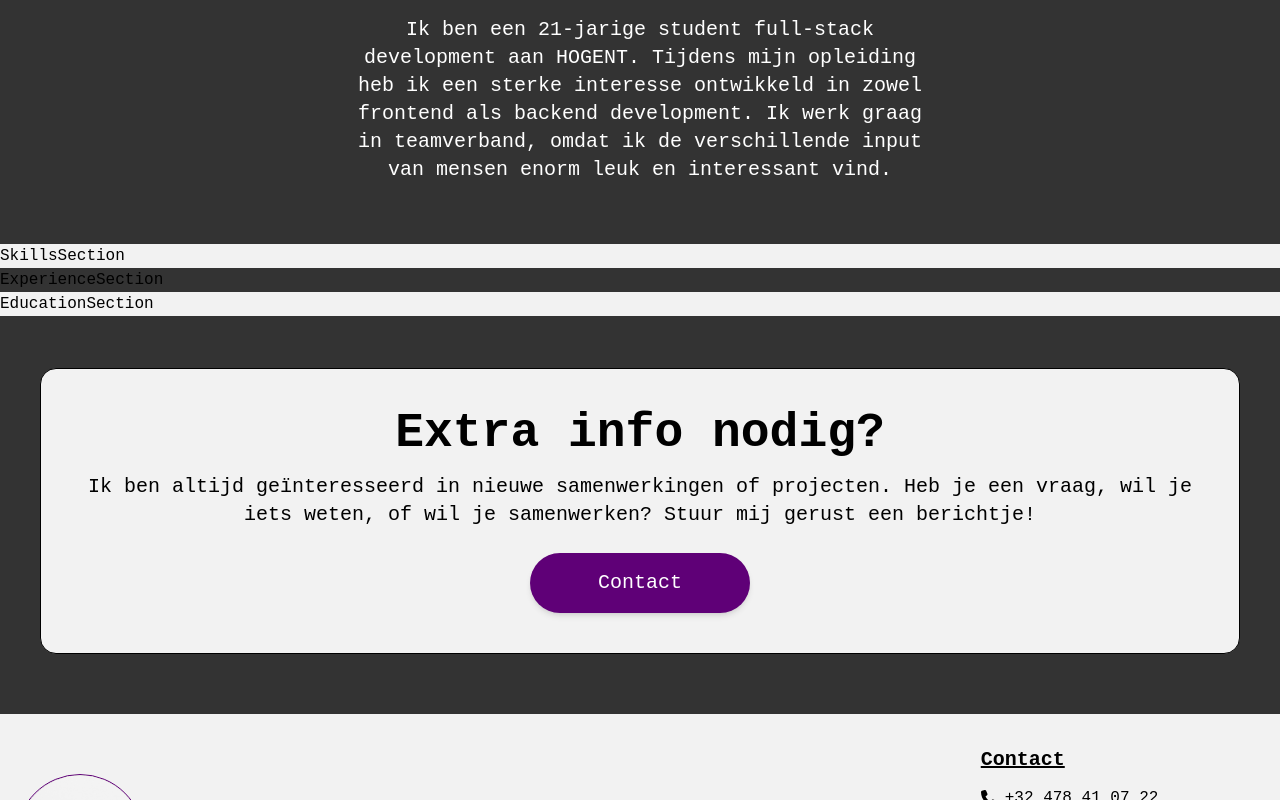
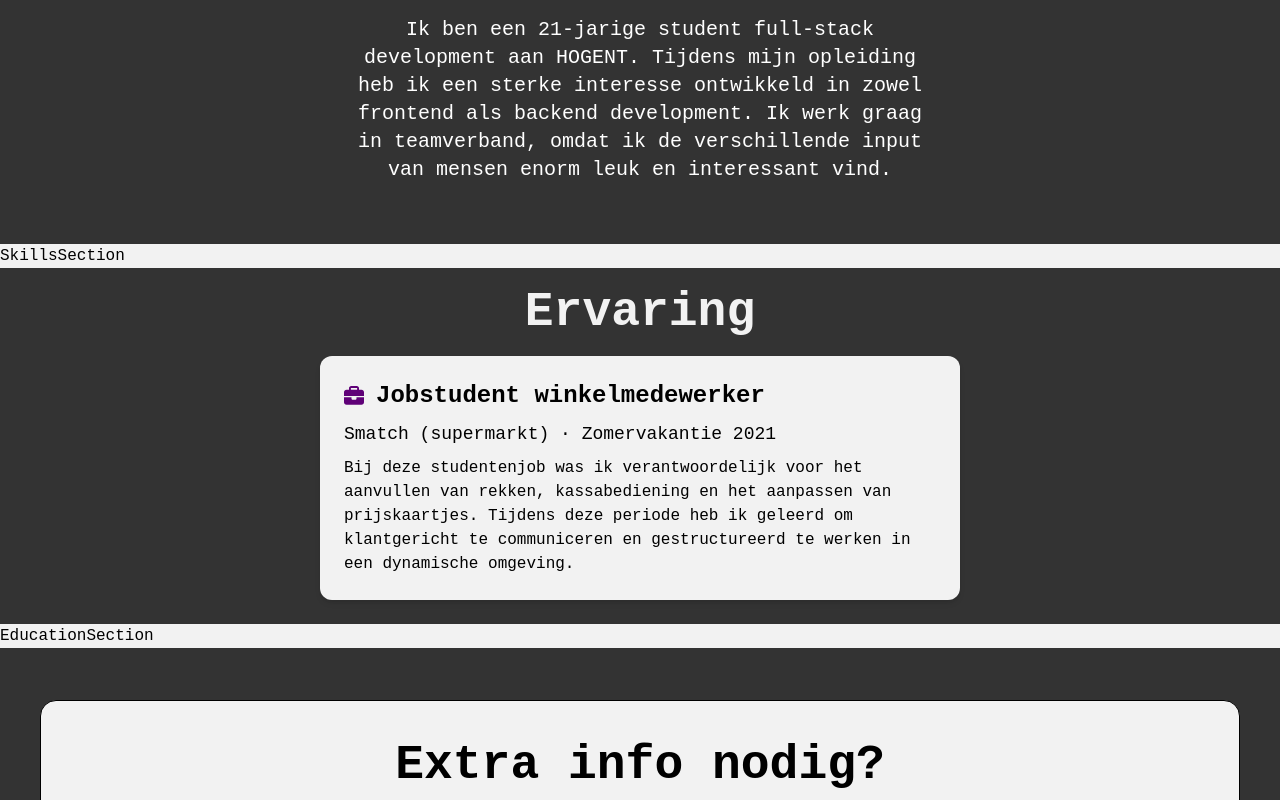
Before and after one commit to milandhondt/Portfolio, a React (Vite) app in the folder Portfolio/: page /about in a window 1280 px wide. Shown: the part 616-1416 px from the top of the page. Built offline with nearby package versions, Linux system fonts and the light colour scheme; no server answers; a web font is replaced by a local one.

Commit message:
Finished the "Experience" section

```diff
--- /dev/null
+++ b/Portfolio/src/api/experience.json
@@ -0,0 +1,9 @@
+[
+  {
+    "id": 1,
+    "titel": "Jobstudent winkelmedewerker",
+    "bedrijf": "Smatch (supermarkt)",
+    "datum": "Zomervakantie 2021",
+    "beschrijving": "Bij deze studentenjob was ik verantwoordelijk voor het aanvullen van rekken, kassabediening en het aanpassen van prijskaartjes. Tijdens deze periode heb ik geleerd om klantgericht te communiceren en gestructureerd te werken in een dynamische omgeving."
+  }
+]
--- a/Portfolio/src/components/About me/Experience/Experience.jsx
+++ b/Portfolio/src/components/About me/Experience/Experience.jsx
@@ -0,0 +1,20 @@
+import { FaBriefcase } from "react-icons/fa6";
+
+const Experience = ({ titel, bedrijf, datum, beschrijving }) => {
+  return (
+    <div className="bg-[#F2F2F2] rounded-xl p-6 mb-6 shadow-md">
+      <div className="flex items-center gap-3 mb-2">
+        <FaBriefcase className="text-xl fill-[#5F0077]" />
+        <h3 className="text-black text-2xl font-semibold">{titel}</h3>
+      </div>
+      <p className="text-lg mb-2">
+        {bedrijf} &middot; {datum}
+      </p>
+      <p>
+        {beschrijving}
+      </p>
+    </div>
+  );
+};
+
+export default Experience;
--- a/Portfolio/src/components/About me/Experience/ExperienceList.jsx
+++ b/Portfolio/src/components/About me/Experience/ExperienceList.jsx
@@ -0,0 +1,24 @@
+import experiences from '../../../api/experience.json';
+import Experience from './Experience';
+
+const experiencelist = experiences;
+
+const ExperienceList = () => {
+  return (
+    <div className="max-w-2xl my-5 mx-auto px-4">
+      {
+        experiencelist.map((e) => (
+          <Experience
+            key={e.id}
+            titel={e.titel}
+            bedrijf={e.bedrijf}
+            datum={e.datum}
+            beschrijving={e.beschrijving}
+          />
+        ))
+      }
+    </div>
+  );
+};
+
+export default ExperienceList;
--- a/Portfolio/src/components/About me/Experience/ExperienceSection.jsx
+++ b/Portfolio/src/components/About me/Experience/ExperienceSection.jsx
@@ -1,6 +1,12 @@
+import Title from "../../General Components/Title";
+import ExperienceList from "./ExperienceList";
+
 const ExperienceSection = () => {
   return (
-    <div>ExperienceSection</div>
+    <div>
+      <Title text={"Ervaring"} pos={"C"} white={true} />
+      <ExperienceList />
+    </div>
   )
 }
 
```
